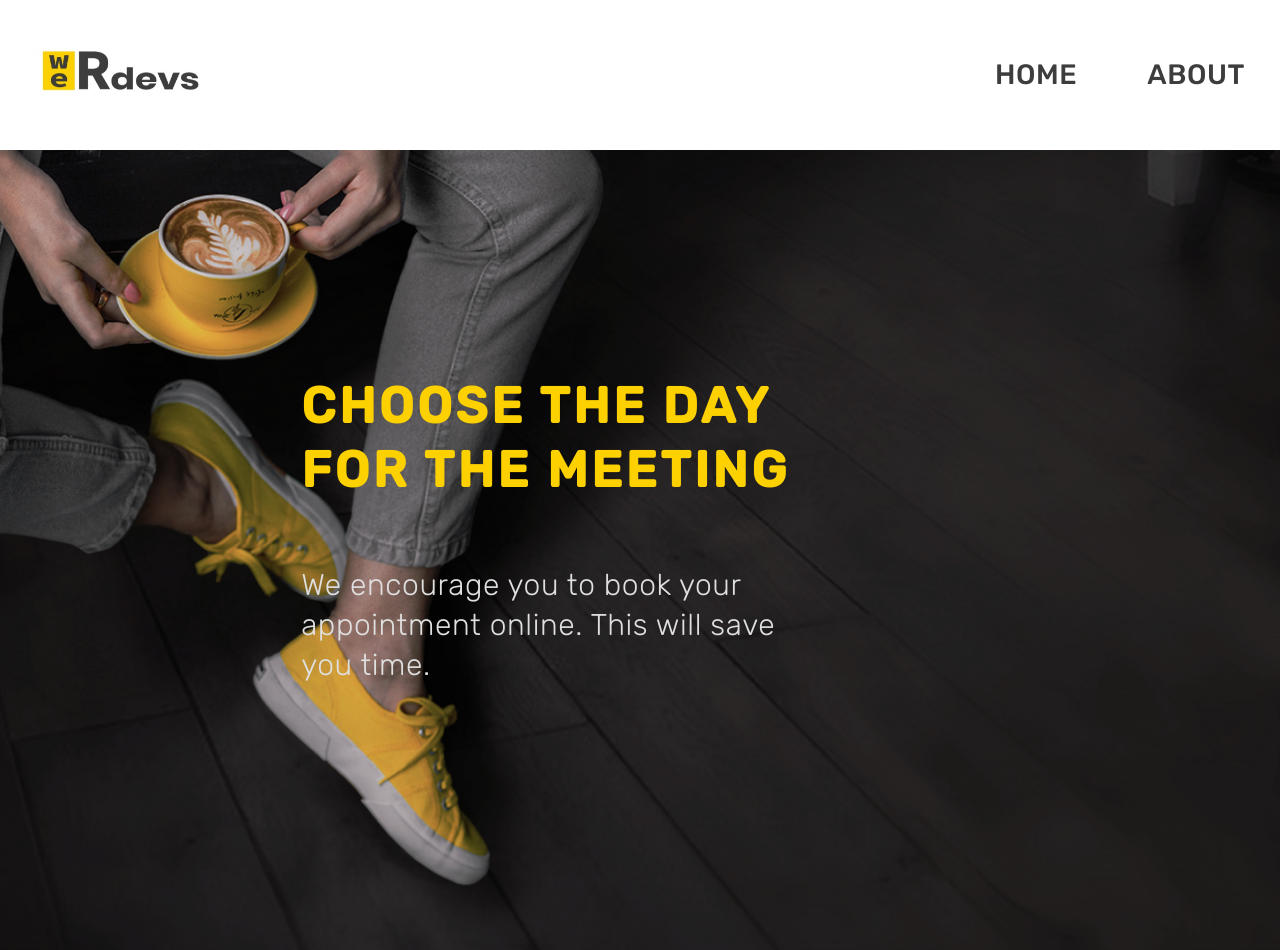
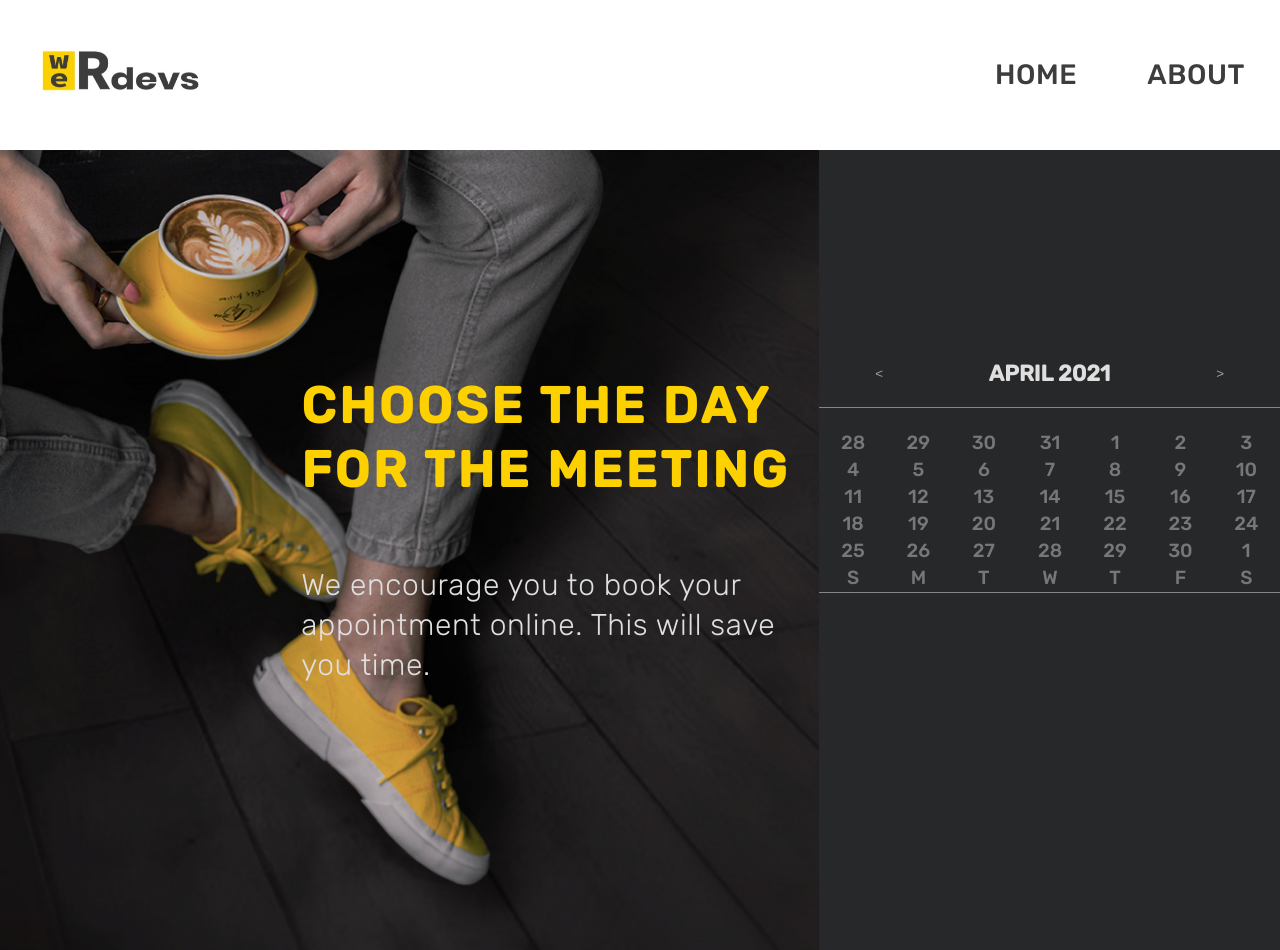
Before and after one commit to chri911/calendar, a Next.js app: page / in a window 1280 px wide. Built offline with nearby package versions, Linux system fonts and the light colour scheme.

Commit message:
add basic calendar

```diff
--- /dev/null
+++ b/components/Calendar.js
@@ -0,0 +1,93 @@
+import moment from 'moment';
+import styles from '../styles/calendar.module.scss';
+import { useState } from 'react';
+
+function createCalendar(year, month) {
+  const daysInWeek = 7;
+  const daysInMonth = moment().daysInMonth();
+  const result = [];
+  const date = new Date(year, month);
+
+  const startOfMonth = moment(date).startOf('month').format('YYYY-MM-DD');
+  const monthStartsOn = new Date(startOfMonth).getDay();
+
+  let day = monthStartsOn === 0 ? 1 : 1 - monthStartsOn;
+
+  for (let i = 0; i < (daysInMonth + monthStartsOn) / daysInWeek; i++) {
+    result[i] = [];
+
+    for (let j = 0; j < daysInWeek; j++) {
+      result[i][j] = new Date(year, month, day++)
+    }
+  }
+
+  return result;
+}
+
+export const Calendar = () => {
+  const weekDays = ['S', 'M', 'T', 'W', 'T', 'F', 'S'];
+
+  const [today, setToday] = useState(moment().format('YYYY-MM-DD'));
+  // const [date, setDate] = useState(moment().format('MMMM YYYY'));
+  const [date, setDate] = useState(new Date());
+  const [selectedDay, setSelectedDay] = useState('');
+  const monthData = createCalendar(date.getFullYear(), date.getMonth());
+
+
+  let d = moment("20210401", "YYYYMMDD").format('dddd');  //Thursday
+  // moment().format('ll');
+  const startOfMonth = moment().startOf('month').format('YYYY-MM-DD');
+  // console.log(startOfMonth); //4
+  // console.log(today); //4
+  // console.log(new Date(startOfMonth).getDay()); //4
+
+  const handleClick = (day) => {
+    setSelectedDay(day)
+  };
+
+  const handlePrevMonthSelect = () => {
+    const prevMonth = new Date(date.getFullYear(), date.getMonth() - 1);
+    setDate(prevMonth)
+  };
+
+  const handleNextMonthSelect = () => {
+    const prevMonth = new Date(date.getFullYear(), date.getMonth() + 1);
+    setDate(prevMonth)
+  };
+
+  return (
+    <>
+      <div className={styles.calendar__header}>
+        <button className={styles.calendar__button} onClick={handlePrevMonthSelect}>
+          {'<'}
+        </button>
+        <h3>{moment(date).format('MMMM YYYY')}</h3>
+        <button className={styles.calendar__button} onClick={handleNextMonthSelect}>
+          {'>'}
+        </button>
+      </div>
+      <table className={styles.calendar__table}>
+        <tfoot>
+          <tr>
+            {weekDays.map((day, index) =>
+              <td key={day + index}>
+                {day}
+              </td>
+            )}
+          </tr>
+        </tfoot>
+        <tbody>
+          {monthData.map((week,index) =>
+            <tr key={index}>
+              {week.map((weekDay, index) =>
+                <td key={index} onClick={() => handleClick(weekDay)}>
+                  {weekDay.getDate()}
+                </td>
+              )}
+            </tr>
+          )}
+        </tbody>
+      </table>
+    </>
+  )
+}
--- a/package.json
+++ b/package.json
@@ -12,6 +12,7 @@
     "start": "next start"
   },
   "dependencies": {
+    "moment": "^2.29.1",
     "next": "10.1.3",
     "react": "17.0.2",
     "react-dom": "17.0.2",
--- a/pages/index.js
+++ b/pages/index.js
@@ -1,5 +1,9 @@
 import styles from '../styles/main.module.scss'
 import { MainLayout } from '../components/MainLayout'
+// import moment from 'moment';
+// import { useState } from 'react';
+import { Calendar } from '../components/Calendar';
+
 
 export default function Home() {
   return (
@@ -13,7 +17,9 @@ export default function Home() {
             We encourage you to book your appointment online. This will save you time.
           </h2>
         </div>
-        <div className={styles.main__calendar}></div>
+        <div className={styles.main__calendar}>
+          <Calendar/>
+        </div>
       </main>
     </MainLayout>
   )
--- /dev/null
+++ b/styles/calendar.module.scss
@@ -0,0 +1,25 @@
+.calendar {
+  &__header {
+    display: flex;
+    align-items: center;
+    justify-content: space-around;
+  }
+  &__button {
+    border: none;
+    background-color: transparent;
+    color: #DFDFDF;
+    opacity: 0.67;
+    cursor: pointer;
+  }
+  &__table {
+    width: 100%;
+    padding-top: 20px;
+    border-top: 1px solid #FFFFFF;
+    border-bottom: 1px solid #FFFFFF;
+    opacity: 0.43;
+
+    & tfoot {
+      border-top: 1px solid #FFFFFF;
+    }
+  }
+}
--- a/styles/main.module.scss
+++ b/styles/main.module.scss
@@ -38,5 +38,14 @@
   }
   &__calendar {
     flex-basis: 36%;
+    text-align: center;
+    font-size: 19px;
+    line-height: 23px;
+    font-weight: 500;
+    color: #DFDFDF;
+    text-transform: uppercase;
+    opacity: 1;
+    padding-top: 190px;
+    background: #272829 0% 0% no-repeat padding-box;
   }
 }
```
Also changed, not shown: 1 other file (tests, documents, lock files or other folders).
